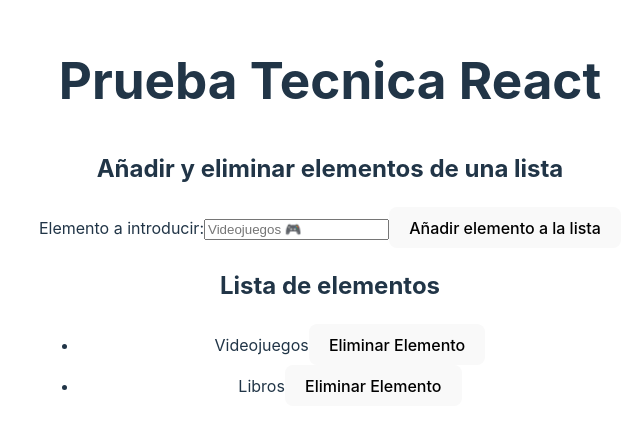
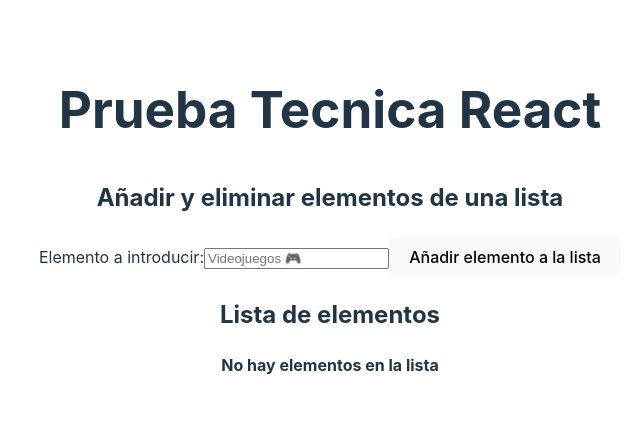
Before and after one commit to alanff97/technicalTest, a React (Vite) app: page / in a window 1280 px wide. Shown: the part 184-614 px from the top of the page, without its empty margins (310-950 px from the left). Built offline with nearby package versions, Linux system fonts and the light colour scheme.

Commit message:
test end to end

```diff
--- a/src/App.tsx
+++ b/src/App.tsx
@@ -7,7 +7,7 @@ export interface Item {
   text: string;
   timestamp: number;
 }
-const INITIAL_ITEMS: Item[] = [
+/* const INITIAL_ITEMS: Item[] = [
   {
     id: crypto.randomUUID(),
     text: 'Videojuegos',
@@ -18,10 +18,10 @@ const INITIAL_ITEMS: Item[] = [
     text: 'Libros',
     timestamp: Date.now(),
   },
-];
+]; */
 
 function App() {
-  const [items, setItems] = useState(INITIAL_ITEMS);
+  const [items, setItems] = useState<Item[]>([]);
 
   const handleSubmit = (event: React.FormEvent<HTMLFormElement>) => {
     event.preventDefault();
```
Also changed, not shown: 1 other file (tests, documents, lock files or other folders).
